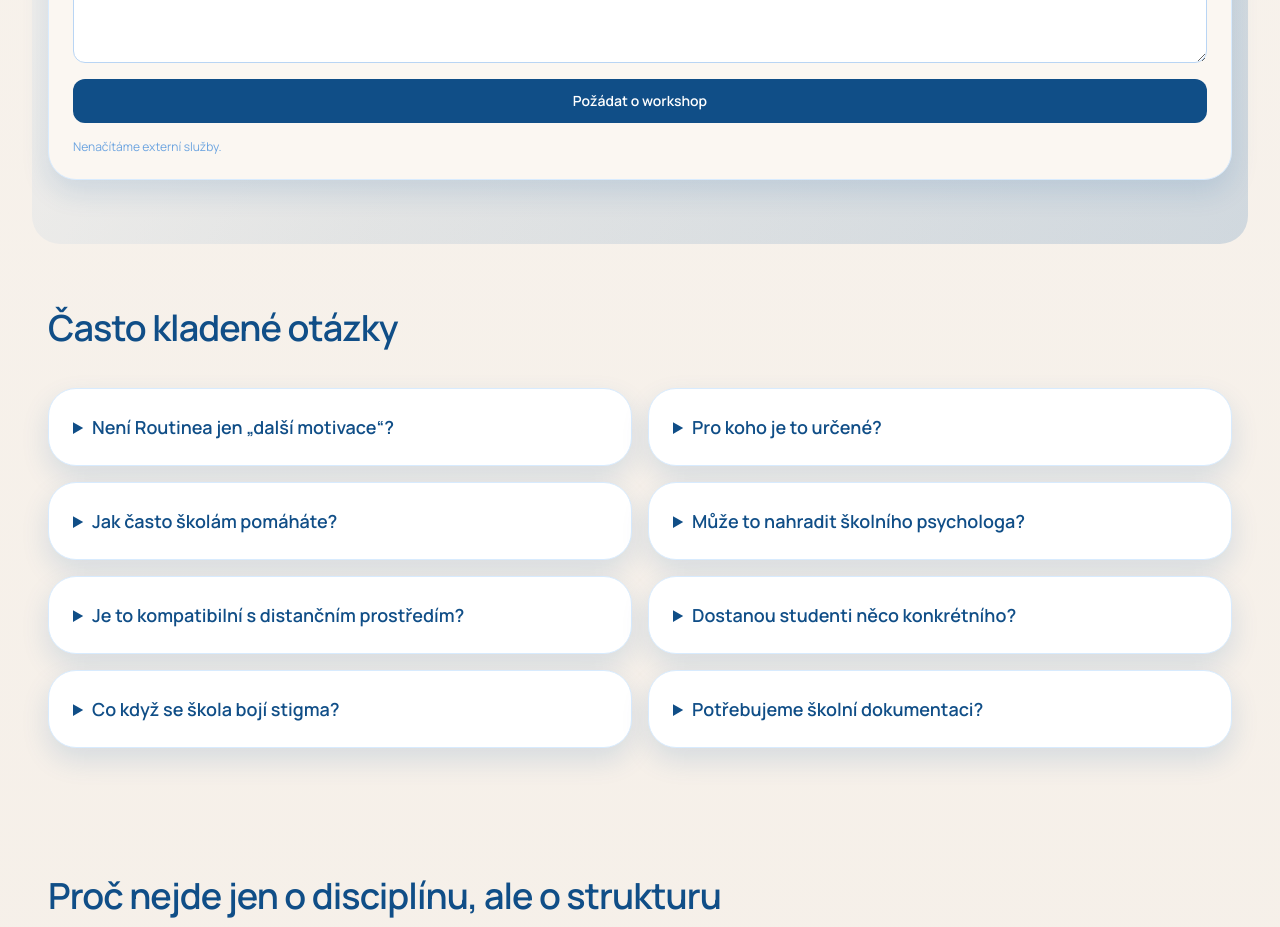
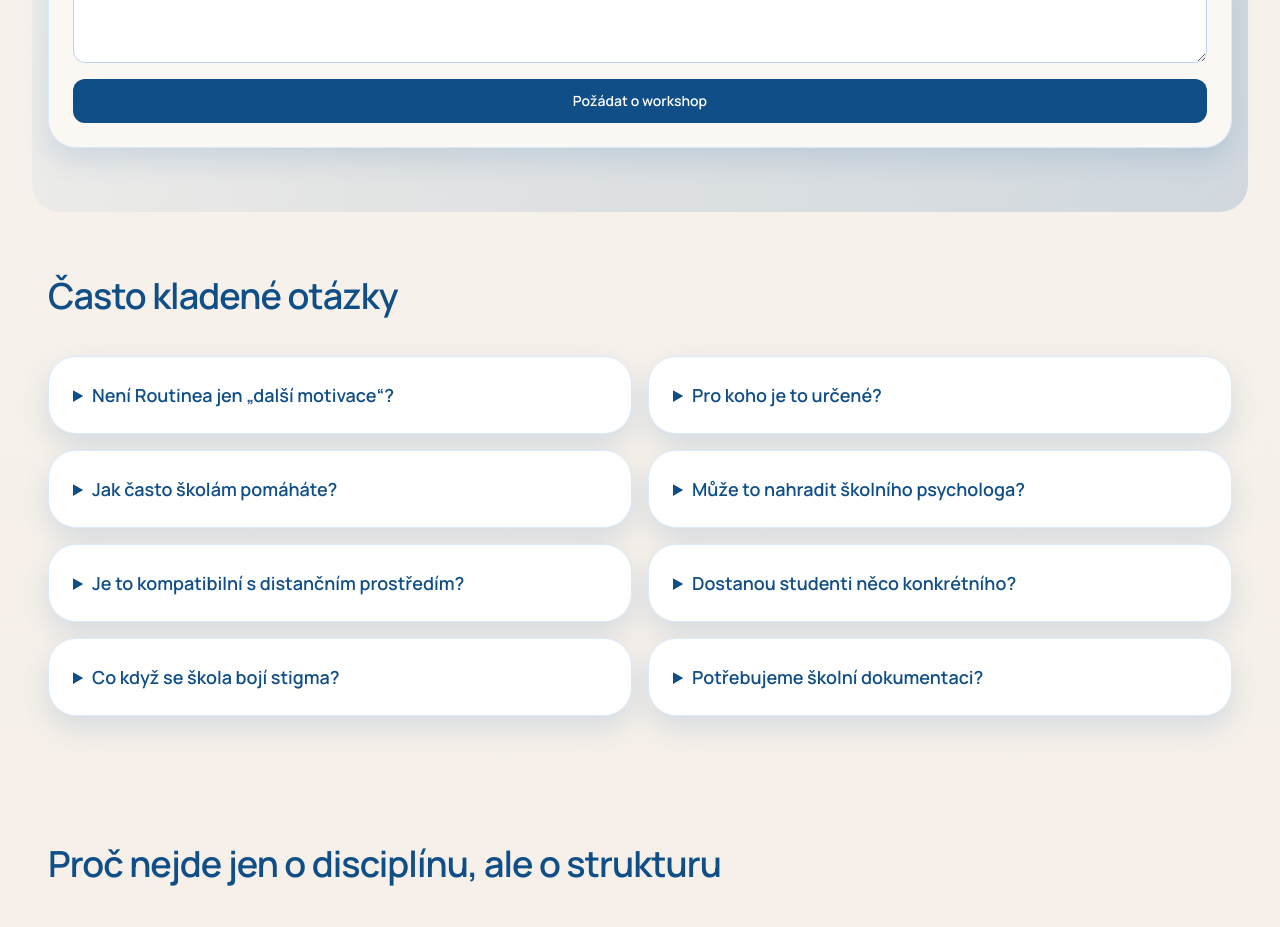
Before and after one commit to Samo878/Routinea_web, a Next.js app: page / in a window 1280 px wide. Shown: the part 3440-4367 px from the top of the page. Built offline with nearby package versions, Linux system fonts and the light colour scheme; no server answers.

Commit message:
Investigate Supabase contact errors

```diff
--- a/components/lead-form.tsx
+++ b/components/lead-form.tsx
@@ -145,7 +145,6 @@ export function LeadForm({
       {status === "error" ? (
         <p className="mt-3 text-sm font-medium text-brand-900">{error}</p>
       ) : null}
-      <p className="mt-4 text-xs text-stone-500">Nenačítáme externí služby.</p>
     </section>
   );
 }
```
